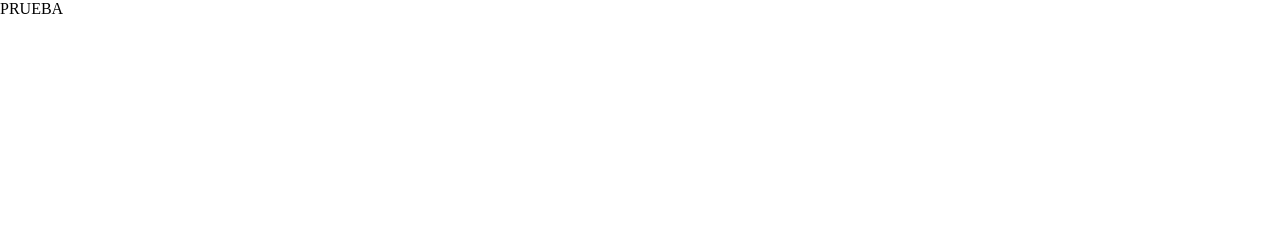
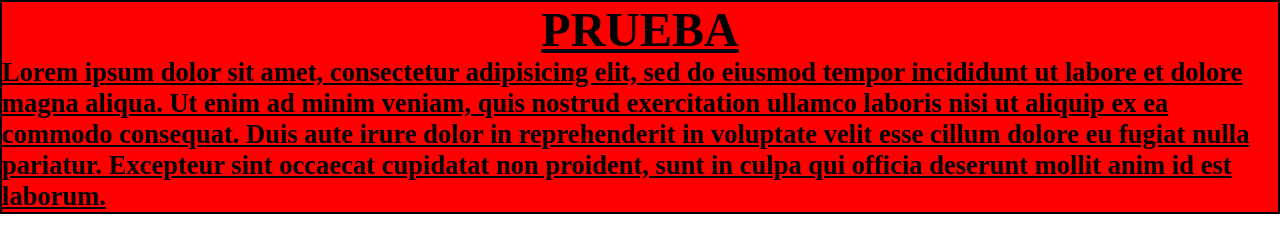
Before and after one commit to FUSER93/ProyectoDH, a plain HTML site: page index.html in a window 1280 px wide. Drawn offline with Linux system fonts and the light colour scheme.

Commit message:
Modificacion Martin

```diff
--- a/estilo.css
+++ b/estilo.css
@@ -1 +1,15 @@
 * {padding: 0; margin: 0; box-sizing: border-box;}
+
+header {
+  font-size: 2em;
+  text-decoration: underline;
+  font-weight: bold;
+  display: flex;
+  background-color: red;
+  border: solid 2px black;
+  width: 100%;
+  height: 40%;
+  justify-content: center;
+  flex-direction: column;
+  align-items: center;
+}
--- a/index.html
+++ b/index.html
@@ -3,7 +3,7 @@
   <html>
     <head>
       <meta charset="utf-8">
-      <meta name="v" content="">
+      <meta name="" content="">
       <link rel="stylesheet" href="estilo.css">
       <title>
         PROYECTO DH
@@ -11,7 +11,8 @@
     </head>
     <body>
       <header>
-        PRUEBA
+        <h2>PRUEBA</h2>
+        <h5>Lorem ipsum dolor sit amet, consectetur adipisicing elit, sed do eiusmod tempor incididunt ut labore et dolore magna aliqua. Ut enim ad minim veniam, quis nostrud exercitation ullamco laboris nisi ut aliquip ex ea commodo consequat. Duis aute irure dolor in reprehenderit in voluptate velit esse cillum dolore eu fugiat nulla pariatur. Excepteur sint occaecat cupidatat non proident, sunt in culpa qui officia deserunt mollit anim id est laborum.</h5>
       </header>
 
       <section>
```
